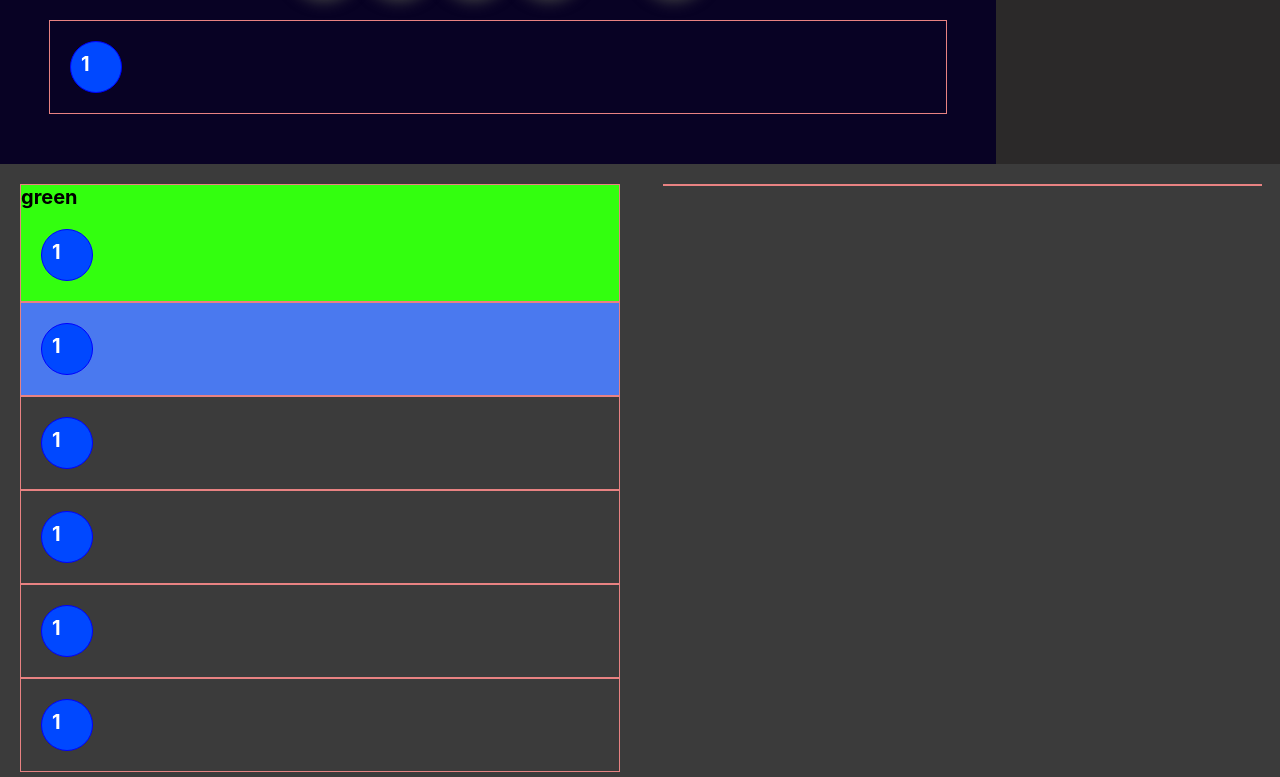
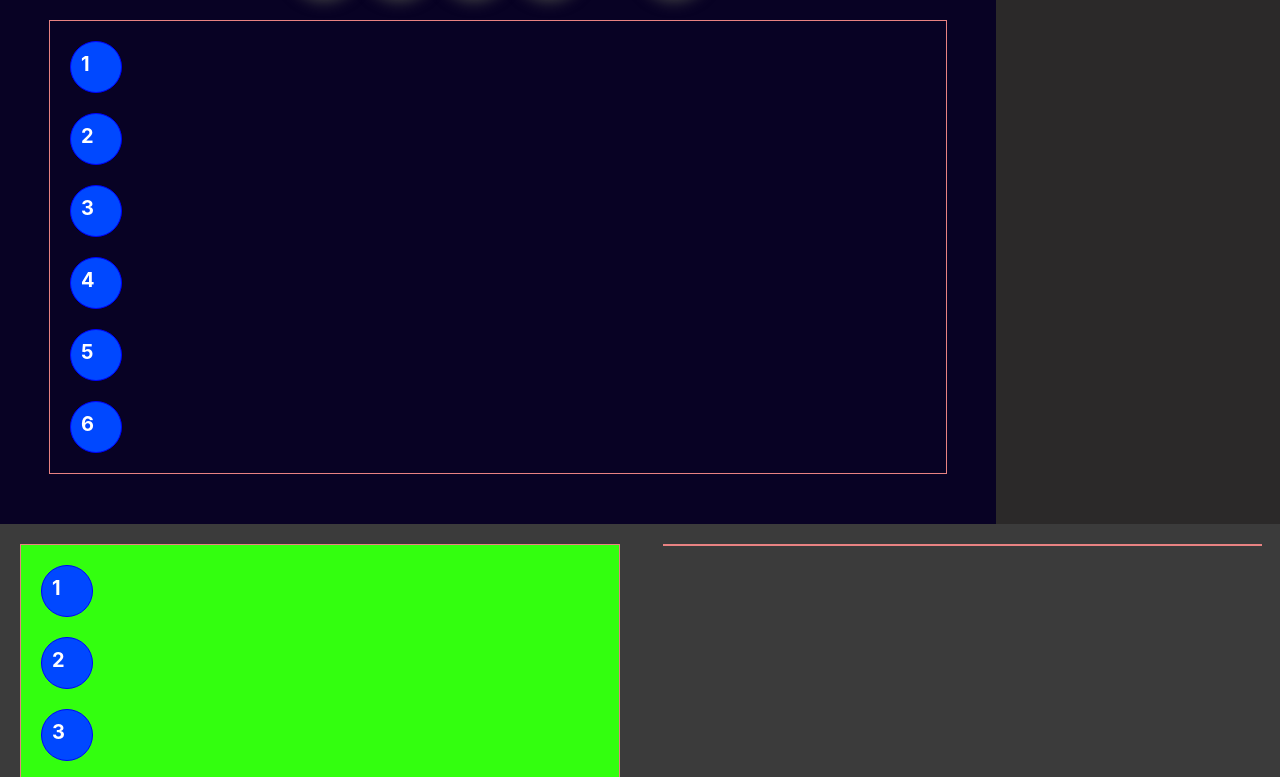
Before and after one commit to Mahsa-Moradi/Real-Code-Breaker, a React (Create React App) app: page / in a window 1280 px wide. Shown: the part 763-1540 px from the top of the page. Built offline with nearby package versions, Linux system fonts and the light colour scheme.

Commit message:
okaynumberdrag

```diff
--- a/src/App.js
+++ b/src/App.js
@@ -22,11 +22,11 @@ function Game() {
               color={"green"}
               backgroundColor={"rgb(23, 15, 255)"}
             />
-            <DragList value={"2"} />
-            <DragList value={"3"} />
-            <DragList value={"4"} />
-            <DragList value={"5"} />
-            <DragList value={"6"} />
+            {/* <DragList value={"2"} /> */}
+            {/* <DragList value={"3"} /> */}
+            {/* <DragList value={"4"} /> */}
+            {/* <DragList value={"5"} /> */}
+            {/* <DragList value={"6"} /> */}
           </div>
           <div className="col-6 stylecol">
             <DropList />
--- a/src/DragList.jsx
+++ b/src/DragList.jsx
@@ -1,13 +1,29 @@
 import React from "react";
 import Drag from "./Drag";
 import logo from "./logo.png";
-function Draglist({ color, value,i }) {
+function Draglist({ color, value, i }) {
   // options: [],
-  const items = ["1"];
-
+  // const items = ["1"];
+  // const items = [
+  //   { key: 1, value: 11 },
+  //   { key: 2, value: 22 },
+  //   { key: 3, value: 33 },
+  //   { key: 4, value: 44 },
+  //   { key: 5, value: 55 },
+  //   { key: 6, value: 66 },
+  // ];
+   const items = ["1","2","3","4","5","6"];
+// const items = [
+  //   { value: 1, backGroundColor: 'red' },
+  //   { value: 2, backGroundColor: 'yellow'},
+  //   { value: 3, backGroundColor: 'bluw'},
+  //   { value: 4, backGroundColor: 'green' },
+  //   { value: 5, backGroundColor: 'orang' },
+  //   { value: 6, backGroundColor: 'violet' },
+  // ];
   return (
     <div className="drag-drop-container">
-      <p>{color}</p>
+      {/* <p>{reformattedArray}</p> */}
       {/*  <div className="info">
             <span>{value}</span>
             <span>{value}</span>
@@ -16,6 +32,7 @@ function Draglist({ color, value,i }) {
             <span>{value}</span>
             <span>{value}</span>
           </div> */}
+
       {items.map((item, index, value, i) => (
         <Drag
           value={index[i]}
@@ -30,6 +47,8 @@ function Draglist({ color, value,i }) {
           // dropEffect="link"
         >
           <div className="item">{item}</div>
+          {/* <div className="item">{item[i]}</div> */}
+
         </Drag>
       ))}
     </div>
--- a/src/page-module.css
+++ b/src/page-module.css
@@ -159,7 +159,7 @@
 }
 /* ................... */
 .info span:nth-child(1) {
-  /* background-color: rgb(51, 255, 15); */
+  background-color: rgb(51, 255, 15);
 }
 .info span:nth-child(2) {
   background-color: rgb(255, 102, 0);
```
